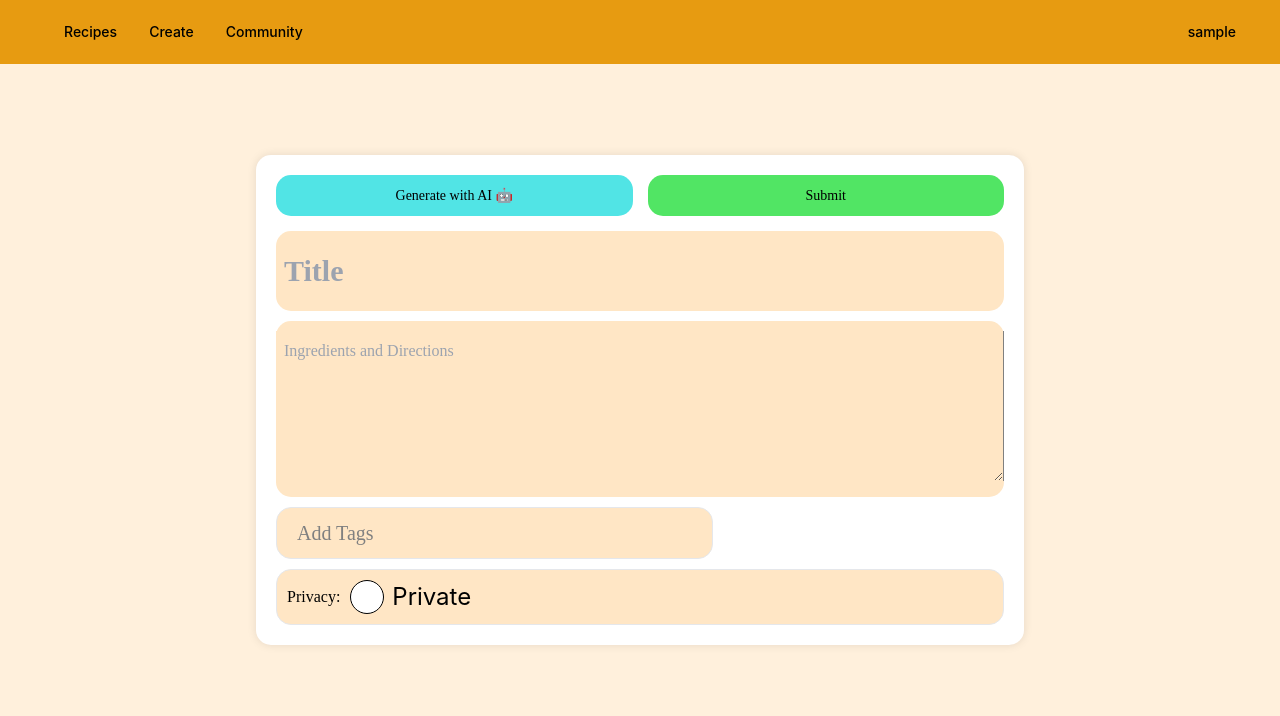
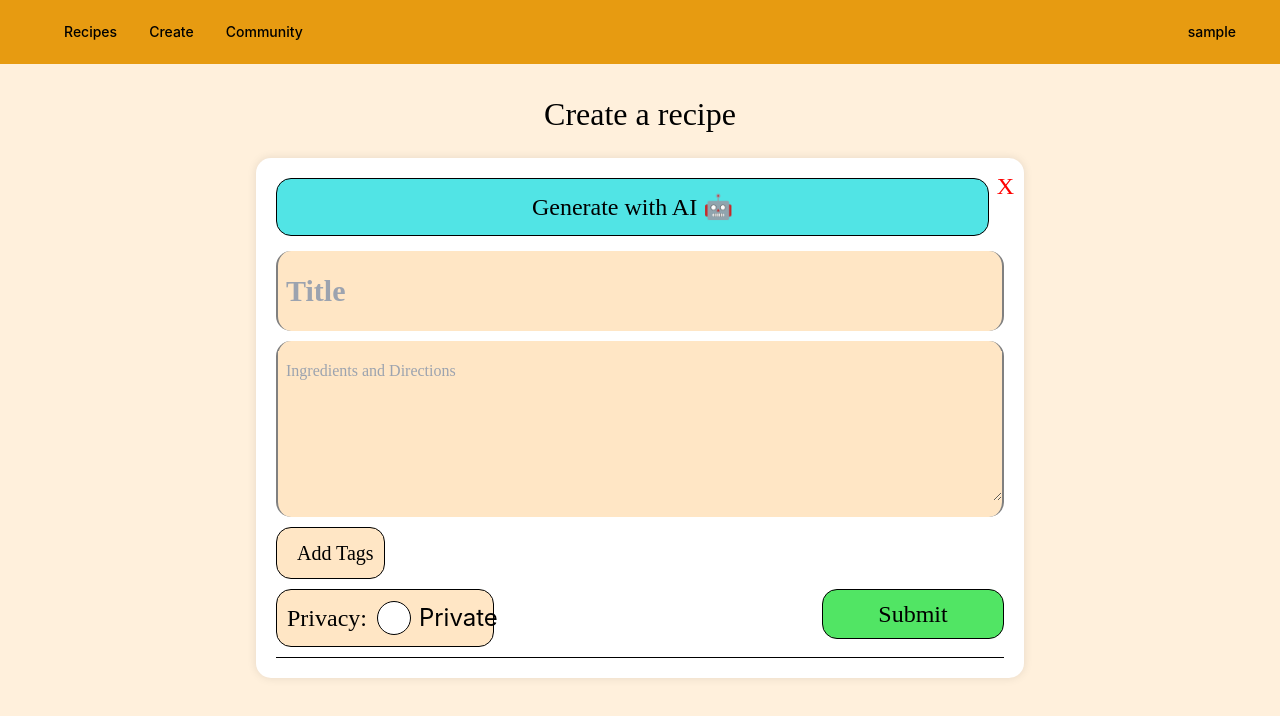
Before and after one commit to Fugate-A/MegaBytes.app, a React (Create React App) app in the folder web_frontend/: page /cre in a window 1280 px wide. Shown: the top 716 px of the page. Built offline with nearby package versions, Linux system fonts and the light colour scheme; sample sign-in values are in the browser's storage.

Commit message:
add recipe page style

```diff
--- a/web_frontend/src/components/AddRecipe.js
+++ b/web_frontend/src/components/AddRecipe.js
@@ -97,22 +97,30 @@ function AddRecipePage() {
     setVisibility(!visibility);
   };
 
+  const handleGoHome = () => {
+    window.location.href = 'rec';
+  };
+
   return (
-    <div style={{ backgroundColor: '#FFF0DC', minHeight: '100vh', display: 'flex', justifyContent: 'center', alignItems: 'center' }}>
-      <div style={{ width: '60%', padding: '20px', backgroundColor: 'white', borderRadius: '15px', boxShadow: '0 0 10px rgba(0, 0, 0, 0.1)' }}>
+
+    <div style={{ backgroundColor: '#FFF0DC', minHeight: '100vh', display: 'flex', flexDirection: 'column', alignItems: 'center', paddingTop: 90, paddingBottom: 50 }}>
+      <h1 style={{ fontSize: '32px', fontFamily: 'Tilt-Neon', marginBottom: '20px' }}>Create a recipe</h1>
+      <div style={{ position: 'relative', width: '60%', padding: '20px', backgroundColor: 'white', borderRadius: '15px', boxShadow: '0 0 10px rgba(0, 0, 0, 0.1)' }}>
+        <div style={{ position: 'absolute', top: '10px', right: '10px', cursor: 'pointer' }}>
+          <p onClick={handleGoHome} style={{ fontSize: 24, fontFamily: 'Tilt-Neon', color: '#FF0000', margin: 0 }}>X</p>
+        </div>
+
             <div style={{ display: 'flex', justifyContent: 'space-between', marginBottom: '15px' }}>
             <button
                 onClick={openAIModal}
-            style={{ flex: '1', marginRight: '15px', padding: '10px', backgroundColor: '#51E4E5', borderRadius: '15px', border: 'none' }}
+                style={{ flex: '1', marginRight: '15px', padding: '10px', backgroundColor: '#51E4E5', borderRadius: '15px', borderWidth: 1, borderColor: 'black' }}
             >
-            <p style={{ fontSize: '14px', fontFamily: 'Tilt-Neon', margin: 0 }}>Generate with AI 🤖</p>
+                <p style={{ fontSize: 24, fontFamily: 'Tilt-Neon', margin: 0 }}>Generate with AI 🤖</p>
             </button>
 
             {showAIModal && <AIRequestModal visible={showAIModal} onClose={closeAIModal} handleAIInput={handleAIInput} />}
 
-          <button onClick={handleAddRecipe} style={{ flex: '1', padding: '10px', backgroundColor: '#51E564', borderRadius: '15px', border: 'none' }}>
-            <p style={{ fontSize: '14px', fontFamily: 'Tilt-Neon', margin: 0 }}>Submit</p>
-          </button>
+
             </div>
 
         <input
@@ -130,9 +138,12 @@ function AddRecipePage() {
             fontSize: '30px',
             fontFamily: 'Tilt-Neon',
             fontWeight: 'bold',
-            borderBottomColor: 'black',
-            borderBottomWidth: '2px',
-            border: 'none',
+
+            borderRightWidth: 2,
+            borderRightColor: 'gray',
+
+            borderLeftWidth: 2,
+            borderLeftColor: 'gray',
           }}
         />
 
@@ -140,6 +151,11 @@ function AddRecipePage() {
             backgroundColor: '#FFE6C5',
             height: '80%',
             borderRadius: '15px',
+            borderRightWidth: 2,
+            borderRightColor: 'gray',
+
+            borderLeftWidth: 2,
+            borderLeftColor: 'gray',
         }}>
             <textarea
                 placeholder="Ingredients and Directions"
@@ -152,8 +168,6 @@ function AddRecipePage() {
                     padding: '8px',
                     fontFamily: 'Tilt-Neon',
                     fontSize: '16px',
-                    borderRightWidth: 1,
-                    borderRightColor: 'gray',
                     backgroundColor: '#FFE6C5'
                 }}
             />
@@ -164,23 +178,32 @@ function AddRecipePage() {
           style={{
             display: 'flex',
             backgroundColor: '#FFE6C5',
-            borderWidth: '0.5px',
+            borderWidth: 1,
             borderRadius: '15px',
+            borderColor: 'black',
             padding: '10px',
             marginTop: '10px',
-            width: '60%',
+            width: '15%',
             cursor: 'pointer',
           }}
         >
-          <p style={{ fontSize: '20px', fontFamily: 'Tilt-Neon', marginLeft: '10px', color: 'gray' }}>Add Tags</p>
+          <p style={{ fontSize: '20px', fontFamily: 'Tilt-Neon', marginLeft: '10px', color: 'black' }}>Add Tags</p>
         </button>
 
         {showTagSelectionModal && (
           <TagSelectionModal visible={true} onUpdateRecipeTags={handleUpdateRecipeTags} onClose={() => setShowTagSelectionModal(false)} currentTags={recipeTags} />
         )}
+        <div style={{
+					display: 'flex',
+					flex: 1,
+					flexDirection: 'row',
+					justifyContent: 'space-between',
+					borderBottomWidth: 1,
+					borderBottomColor: 'black'
+			}}>
 
-        <div style={{ backgroundColor: '#FFE6C5', display: 'flex', alignItems: 'center', marginTop: '10px', padding: '10px', borderRadius: '15px', borderWidth: '0.5px' }}>
-          <p style={{ fontSize: '16px', marginRight: '10px', fontFamily: 'Tilt-Neon' }}>Privacy:</p>
+            <div style={{ backgroundColor: '#FFE6C5', display: 'flex', alignItems: 'center', marginTop: 10,marginBottom: 10,  padding: '10px', borderRadius: '15px', borderWidth: 1, width: '30%', borderColor: 'black', }}>
+                <p style={{ fontSize: '24px', marginRight: '10px', fontFamily: 'Tilt-Neon' }}>Privacy:</p>
                 <div style={{ display: 'flex', alignItems: 'center' }}>
                     <button onClick={toggleVisibility} className="flex items-center" style={{ cursor: 'pointer', border: 'none', backgroundColor: 'transparent' }}>
                     <div
@@ -189,8 +212,33 @@ function AddRecipePage() {
                     />
                     <span className="text-2xl">{visibility ? 'Public' : 'Private'}</span>
                     </button>
+
                 </div>
+
             </div>
+
+            <button
+                onClick={handleAddRecipe}
+                style={{
+                    padding: '10px',
+                    backgroundColor: '#51E564',
+                    borderRadius: '15px',
+                    borderWidth: 1,
+                    borderColor: 'black',
+                    width: '25%',
+                    height: 50,
+                    marginTop: 10,
+                    display: 'flex',
+                    alignItems: 'center',
+                    justifyContent: 'center',  // Center the text horizontally
+                }}
+            >
+                <p style={{ fontSize: 24, fontFamily: 'Tilt-Neon', padding: 5, margin: 0 }}>Submit</p>
+            </button>
+
+        </div>
+
+
       </div>
 
       <ErrorMessageModal visible={showErrorModal} message={errorMessage} onClose={closeErrorModal} />
--- a/web_frontend/src/components/RecipeContainer.js
+++ b/web_frontend/src/components/RecipeContainer.js
@@ -110,7 +110,7 @@ function RecipeContainer( {recipe} ) {
                                 marginRight: 3,
                             }
                         }>
-                         <p className='text-sm rounded text-center' style={{ backgroundColor: allTags[val].color }}>{allTags[val].name}{allTags[val].emoji}</p>
+                        <p className='text-sm rounded text-center' style={{ backgroundColor: allTags[val].color, marginLeft: 5, fontSize: 24, padding: 5, marginTop: 5, }}>{allTags[val].name}{allTags[val].emoji}</p>
                         </div>
                     ))
                 )}
```
Lines whose indentation alone changed are shown as unchanged.
